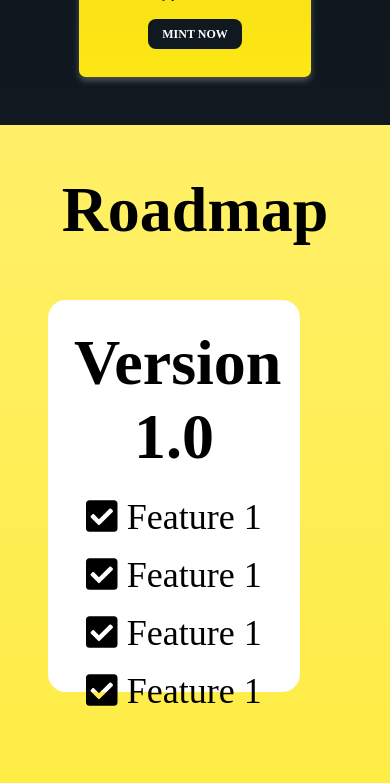
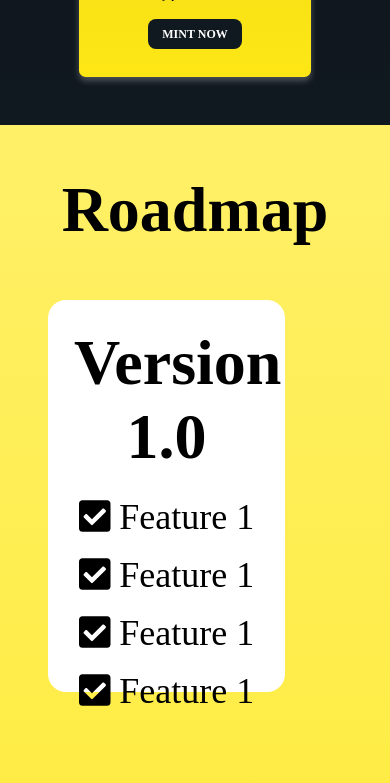
Before and after one commit to marcoruggeri/landing-page-hackaton, a React (Create React App) app: page / in a window 390 px wide. Shown: the part 2655-3438 px from the top of the page. Built offline with nearby package versions, Linux system fonts and the light colour scheme; a web font is replaced by a local one.

Commit message:
Update index.css

```diff
--- a/src/index.css
+++ b/src/index.css
@@ -322,6 +322,6 @@ Version Card
   }
 
   .versionCard {
-    width: 200px;
+    width: 185px;
   }
 }
```
